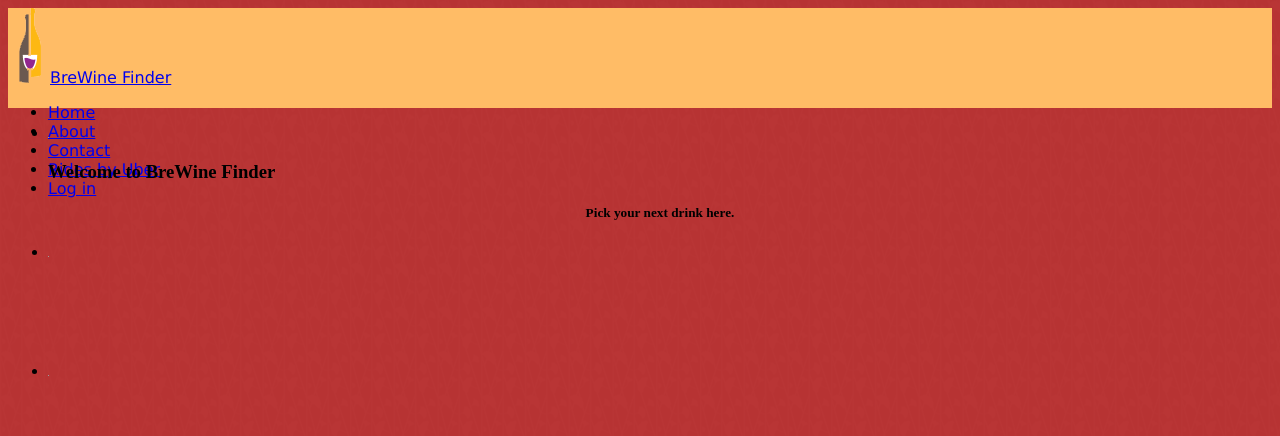
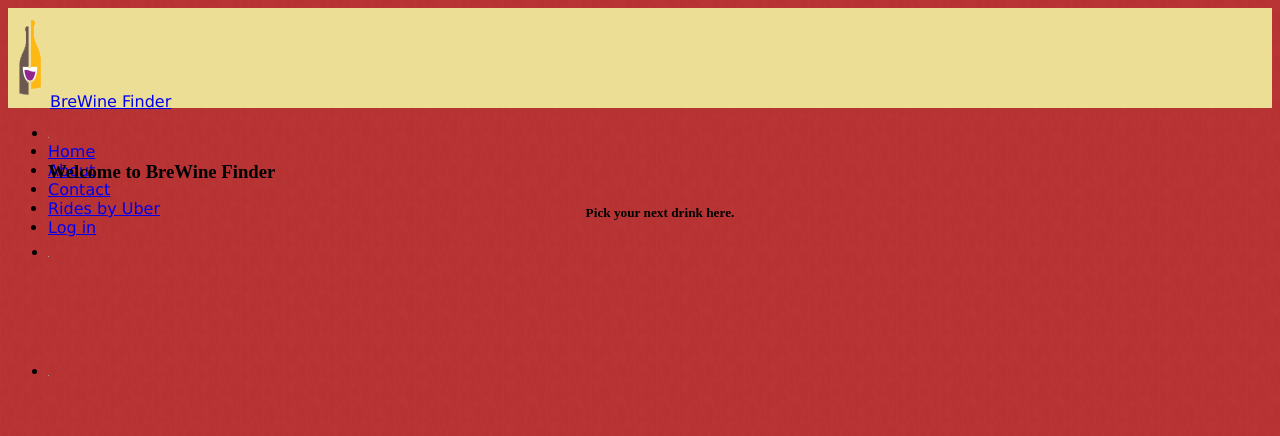
Before and after one commit to emeraldaly/frontEndBrew, a PHP site: page / in a window 1280 px wide; the page is wider, and only the part inside the window is pictured. Shown: the top 436 px of that part. Run offline with PHP 8.4, Linux system fonts and the light colour scheme; some libraries are stand-ins or nearby versions; grey boxes are pictures that could not be loaded.

Commit message:
fixed indentation. Adjusted padding of navBar. Added more tasks on Trello for final edits of today

```diff
--- a/css/styles.css
+++ b/css/styles.css
@@ -3,46 +3,52 @@ nav {
    font-family: verdana ;
    width: 100% ;
    height: 100px ;
-   background-color: #ffbc66;
+   background-color: #EDDE95;
+}
+
+nav > div > div > img {
+    text-align: center;
+    padding-top: 12px;
+    padding-bottom: 12px;
+}
+
+nav .brand-logo {
+    text-align: left;
+    padding-top: 15px;
 }
 
 
-footer{
-  font-size: 16px ;
-   font-family: verdana ;
-   width: 100% ;
-
-   background-color: #ffbc66;
+#nav-mobile {
+    padding-top: 15px;
 }
 
-
- .parallax-container {
-      height: 250px;
-    }
+body {
+  background-color: #b71c1c;
+  background-image: url("../pictures/flowers.png");
+} /* #993300 */
 
 
-.brand-logo {
-    text-align: left;
+footer{
+    font-size: 16px ;
+    font-family: verdana ;
+    width: 100% ;
+    background-color: #EDDE95;
 }
 
 
 form {
-
     text-align: center;
 }
 
 
 div > h5 {
-
     text-align: center;
 }
 
 
-
-body {
-  background-color: #b71c1c;
-  background-image: url("../pictures/flowers.png");
-} /* #993300 */
+#parallax-img {
+    width: 100%;
+}
 
 
 .section {
@@ -55,8 +61,8 @@ body {
 }
 
 .carousel-inner > .item > img{
-       width:100%;
-       height:300px;
+   width:100%;
+   height:300px;
 }
 
 
@@ -65,3 +71,8 @@ body {
     background-position: center;
     position: center;
 }
+
+
+.parallax-container {
+      height: 250px;
+}
--- a/home.html
+++ b/home.html
@@ -114,10 +114,13 @@
     <div class="row">
 
     </div>
+
     <div class="row">
       <div class="col s12 m6 l6">
         <div class="row-search">
+
           <div class="divider"></div>
+
           <div class="section">
             <h5>Search for Beer By Name</h5>
             <form>
@@ -133,9 +136,9 @@
                   <i class="material-icons right">send</i>
               </button>
             </form>
+          </div> <!-- end of section -->
+        </div> <!-- end of row-search -->
 
-                    </div>
-                </div>
         <div class="row-search">
           <div class="divider"></div>
           <div class="section">
@@ -152,7 +155,8 @@
                 </button>
             </form>
           </div>
-                </div>
+        </div>    <!-- end of  row search -->
+
         <div class="row-search">
           <div class="divider"></div>
           <div class="section">
@@ -167,11 +171,9 @@
                       <i class="material-icons right">send</i>
                   </button>
               </form>
-
           </div>
-                </div>
-
-            </div>
+        </div> <!-- end of  row search -->
+      </div>  <!-- end of  first Column -->
 
 
       <div class="col s12 m6 l6">
@@ -192,7 +194,7 @@
               </form>
 
           </div>
-                </div>
+        </div> <!-- end of  row search -->
         <div class="row-search">
           <div class="divider"></div>
           <div class="section">
@@ -209,7 +211,7 @@
                   </button>
               </form>
           </div>
-                </div>
+        </div> <!-- end of  row search -->
         <div class="row-search">
           <div class="divider"></div>
           <div class="section">
@@ -224,15 +226,11 @@
                 <i class="material-icons right">send</i>
               </button>
             </form>
-                    </div>
-                </div>
-
-
-            </div>
-        </div>
-      </div>
-
-
+          </div> <!-- end of section -->
+        </div> <!-- end of  row search -->
+      </div> <!-- end of  second column -->
+    </div> <!-- end of Search Row -->
+  </div> <!-- End of Container -->
 
 
     <!-- Parallax-->
@@ -242,6 +240,9 @@
     <!--end of parallax-->
 
     <div class="container">
+    <div class="row">
+
+    </div>
       <div class="divider"></div>
       <div class="section">
         <h5>Explore this month's selection of fine beers.</h5>
@@ -265,13 +266,12 @@
               </div>
             </div>
           </div>
-            </div>
-            <!-- End of Second Panel: Beer Panel-->
-        </div>
-        <!-- end of section -->
+        </div>    <!-- End of Second Panel: Beer Panel-->
+      </div>  <!-- end of section -->
+      <div class="row">
 
       </div>
-    <!-- end of container -->
+    </div>    <!-- end of container -->
 
 
     <!-- Parallax-->
@@ -282,14 +282,14 @@
     </div>
     <!--end of parallax-->
 
+ <!-- Third Section: Wine Panel -->
+    <div class="container">
+      <div class="row">
 
-    <div class="container">
+      </div>
       <div class="section">
         <h5>Explore this month's selection of fine wines.</h5>
         <p>Stuff</p>
-
-            <!-- Third Panel: Wine Panel -->
-
         <div class="panel panel-default" div id="beerandwineselect">
           <div class="panel-heading text-center">moved to h5</div>
             <div class="panel-body text-center" div id="bandwbody">
@@ -304,11 +304,13 @@
                 </div>
               </div>
             </div>
+        </div>  <!-- End of Third Seciton: Wine Panel -->
       </div>
-            <!-- End of Third Panel: Wine Panel -->
+    </div><!-- end of container -->
+
+    <div class="row">
+
     </div>
-    </div>
-    <!-- end of container -->
     <div class="divider"></div>
 
 
@@ -363,16 +365,17 @@
 
     <script type="text/javascript" src="js/materializeJS.js"></script>
 
+    <script type="text/javascript" src="js/parallax.js"></script>
+
     <script type="text/javascript" src="js/homepage.js"></script>
 
     <script type="text/javascript" src="js/searches.js"></script>
 
-    <script type="text/javascript" src="js/parallax.js"></script>
+
 
     <script type="text/javascript" src="js/brewerydb.js"></script>
+
     <script type="text/javascript" src="js/wine_com_API.js"></script>
-
-
 
 
 </body>
--- a/search.html
+++ b/search.html
@@ -37,8 +37,10 @@
       <nav>
         <div class="nav-wrapper">
           <div class="col s3">
-            <img src= "pictures/logo1img.png"><a href="#" class="brand-logo">BreWine Finder</a>
+            <img src= "pictures/logo1img.png">
+            <a href="#" class="brand-logo">BreWine Finder</a>
           </div>
+
           <ul id="nav-mobile" class="right hide-on-med-and-down">
             <li><a href="home.html">Home</a></li>
             <li><a href="about.html">About</a></li>
@@ -56,7 +58,7 @@
 
      <!-- Parallax-->
       <div class="parallax-container">
-        <div class="parallax"><img src="pictures/wineSpread_web.jpg"></div>
+        <div class="parallax"><img id="parallax-img" src="pictures/wineSpread_web.jpg"></div>
       </div>
     <!--end of parallax-->
         <div class="divider"></div>
```
Lines whose indentation alone changed are shown as unchanged.
